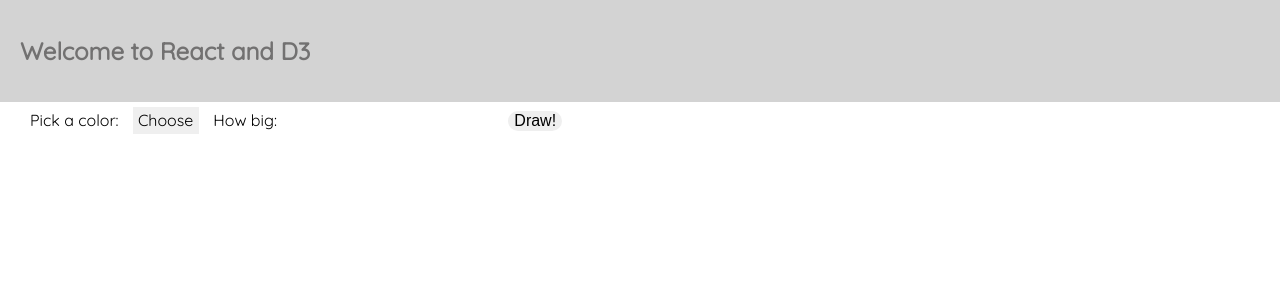
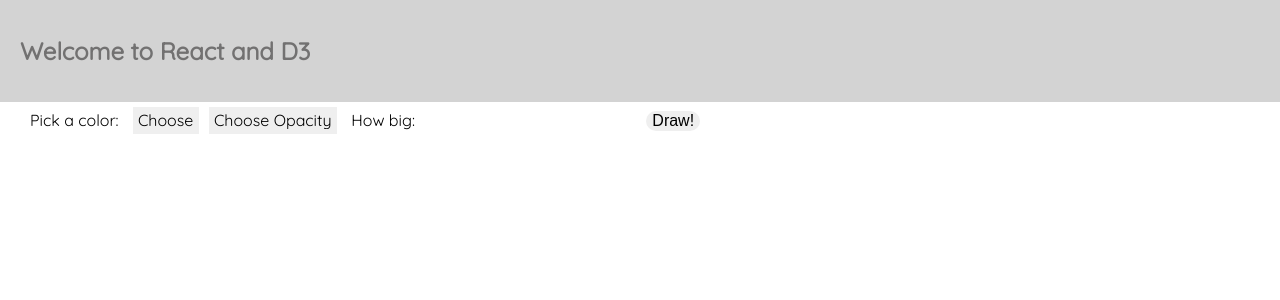
Before and after one commit to dkreidler/react-d3-tutorial, a React (Create React App) app: page / in a window 1280 px wide. Shown: the top 300 px of the page. Built offline with nearby package versions, Linux system fonts and the light colour scheme.

Commit message:
Opacity added!

```diff
--- a/src/Controller.js
+++ b/src/Controller.js
@@ -7,6 +7,7 @@ export default class Controller extends Component {
     this.state = {
       color: "",
       width: "",
+      opacity: "",
       toDraw: []
     };
     this.onSubmit = this.onSubmit.bind(this);
@@ -17,7 +18,8 @@ export default class Controller extends Component {
     evt.preventDefault();
     const newShape = {
       color: this.state.color,
-      width: this.state.width
+      width: this.state.width,
+      opacity: this.state.opacity
     };
     this.setState({ toDraw: [...this.state.toDraw, newShape] });
   }
@@ -45,6 +47,17 @@ export default class Controller extends Component {
             <option value="blue"> Blue </option>
             <option value="purple"> Purple </option>
           </select>
+          <select name="opacity" onChange={this.onChange}>
+            <option disabled selected="selected" value="">
+              {" "}
+              Choose Opacity{" "}
+            </option>
+            <option value=".2">.2</option>
+            <option value=".4">.4</option>
+            <option value=".6">.6</option>
+            <option value=".8">.8</option>
+            <option value="1">1</option>
+          </select>
           <label> How big: </label>
           <input name="width" onChange={this.onChange} />
           <button type="submit"> Draw! </button>
--- a/src/Viz.js
+++ b/src/Viz.js
@@ -31,6 +31,7 @@ export default class Viz extends Component {
       document.documentElement.clientHeight,
       window.innerHeight || 0
     );
+
     d3.select(".viz")
       .append("svg")
       .attr("height", h)
@@ -68,7 +69,8 @@ export default class Viz extends Component {
       .enter()
       .append("svg:circle")
       .attr("r", d => d.width / 2 + "px")
-      .style("fill", d => (d.color ? d.color : "purple"));
+      .style("fill", d => (d.color ? d.color : "purple"))
+      .style("opacity", d => (d.opacity ? d.opacity : ".2"));
 
     simulation.nodes(props.shapes).on("tick", ticked);
 
```
